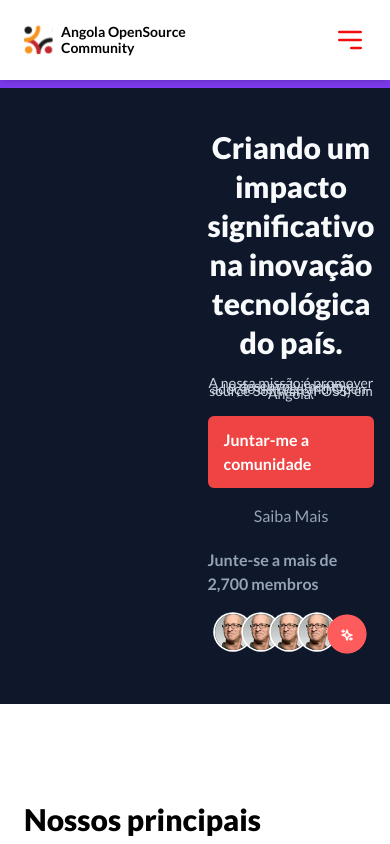
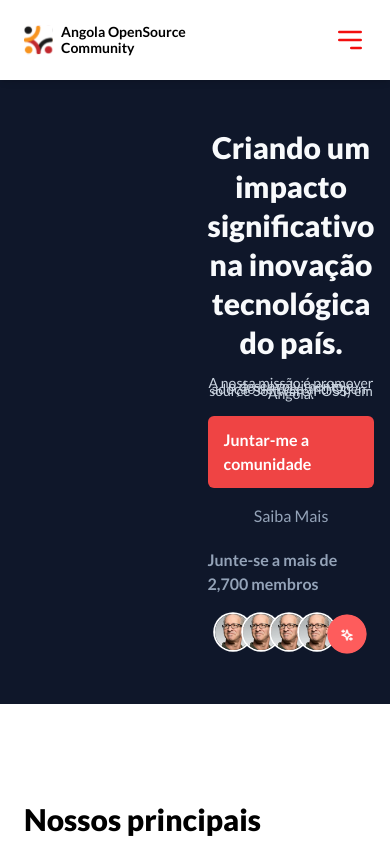
Before and after one commit to angolaosc/angolaosc.org, a Next.js app: page / in a window 390 px wide. Shown: the top 844 px of the page. Built offline with nearby package versions, Linux system fonts and the light colour scheme.

Commit message:
Retificações

```diff
--- a/src/app/components/header/LanguageSelector.tsx
+++ b/src/app/components/header/LanguageSelector.tsx
@@ -1,27 +1,10 @@
-import React, { useState } from "react";
 
 function LanguageSelector() {
-  const [selectedValue, setSelectedValue] = useState("0");
-
-  const handleSelectChange = (event: { target: { value: React.SetStateAction<string>; }; }) => {
-    setSelectedValue(event.target.value);
-    console.log(selectedValue);
-  };
-
   return (
-    // <div>
-    //   <select name="language" id="languageSelect" value={selectedValue} onChange={handleSelectChange}>
-    //     <option value="0">PT</option>
-    //     <option value="1">EN</option>
-    //     <option value="2">FR</option>
-    //   </select>
-    // </div>
     <div className="relative inline-block text-gray-700">
       <select
         name="language"
         id="languageSelect"
-        value={selectedValue}
-        onChange={handleSelectChange}
         className="block appearance-none w-full bg-white border border-gray-300 text-gray-700 py-3 px-4 pr-8 rounded leading-tight focus:outline-none focus:bg-white focus:border-gray-500"
       >
         <option value="0">PT</option>
@@ -42,8 +25,6 @@ function LanguageSelector() {
         </svg>
       </div>
     </div>
-
   );
 }
-
 export default LanguageSelector;
--- a/src/app/page.tsx
+++ b/src/app/page.tsx
@@ -1,7 +1,6 @@
 "use client";
 import Header from "./components/header";
 import Headline from "./components/headline";
-import Tape from "./components/tape";
 import Purpose from "./components/section-itens";
 import Motivations from "./components/motivations";
 import { Element } from "react-scroll";
@@ -15,60 +14,11 @@ import React, { useState } from 'react';
 
 export default function Home() {
 
-  var language = [
-    ["Participe agora do primeiro evento presencial da Angola Open Source Commnunity em Luanda.", "Join now the first in-person event of the Angola Open Source Community in Luanda.", "Rejoignez dès maintenant le premier événement en personne de la Communauté Open Source d'Angola à Luanda."],
-  ]
-
-  const [isVisible, setIsVisible] = useState(true);
-  const toggleVisibility = () => {
-    setIsVisible(!isVisible);
-  };
-
-  const divStyle = {
-    display: isVisible ? 'block' : 'none',
-    height: isVisible ? 'auto' : 0,
-    textAlign: 'center',
-    justifyContent: 'center',
-    alignItems: 'center',
-
-  };
-
   return (
     <main
       data-scroll-container
       className="flex flex-col items-center"
     >
-
-      <div>
-        {isVisible && (
-          <div style={divStyle} className="gap-2 items-center justify-center pointer-events-none select-none fixed bg-violet-600 right-0 left-0 p-6 py-2 lg:flex">
-            <i>🇦🇴</i>
-            <span className="text-white">
-              {" "}
-              {language[0][0]}
-            </span>
-            <button onClick={toggleVisibility} className="close-button pointer-events-auto ml-3">
-              X
-            </button>
-          </div>
-        )}
-      </div>
-
-       {/* <div>
-        {isVisible && (
-          <div  style={divStyle} className="gap-2 items-center justify-center pointer-events-none select-none z-50 fixed top-0 bg-violet-600 right-0 left-0 p-6 py-2 lg:flex">
-            <i>🇦🇴</i>
-            <span className="text-white">
-              {" "}
-              {language[0][0]}
-            </span>
-            <button onClick={toggleVisibility} className="close-button pointer-events-auto  ">
-            X
-          </button>
-          </div>
-        )}
-      </div> */}
-
       <Header data-scroll />
       <MobileHeader items={MENU} />
       <Element name="top">
```
Also changed, not shown: src/app/components/header/menu.tsx (+0 -34 lines).
